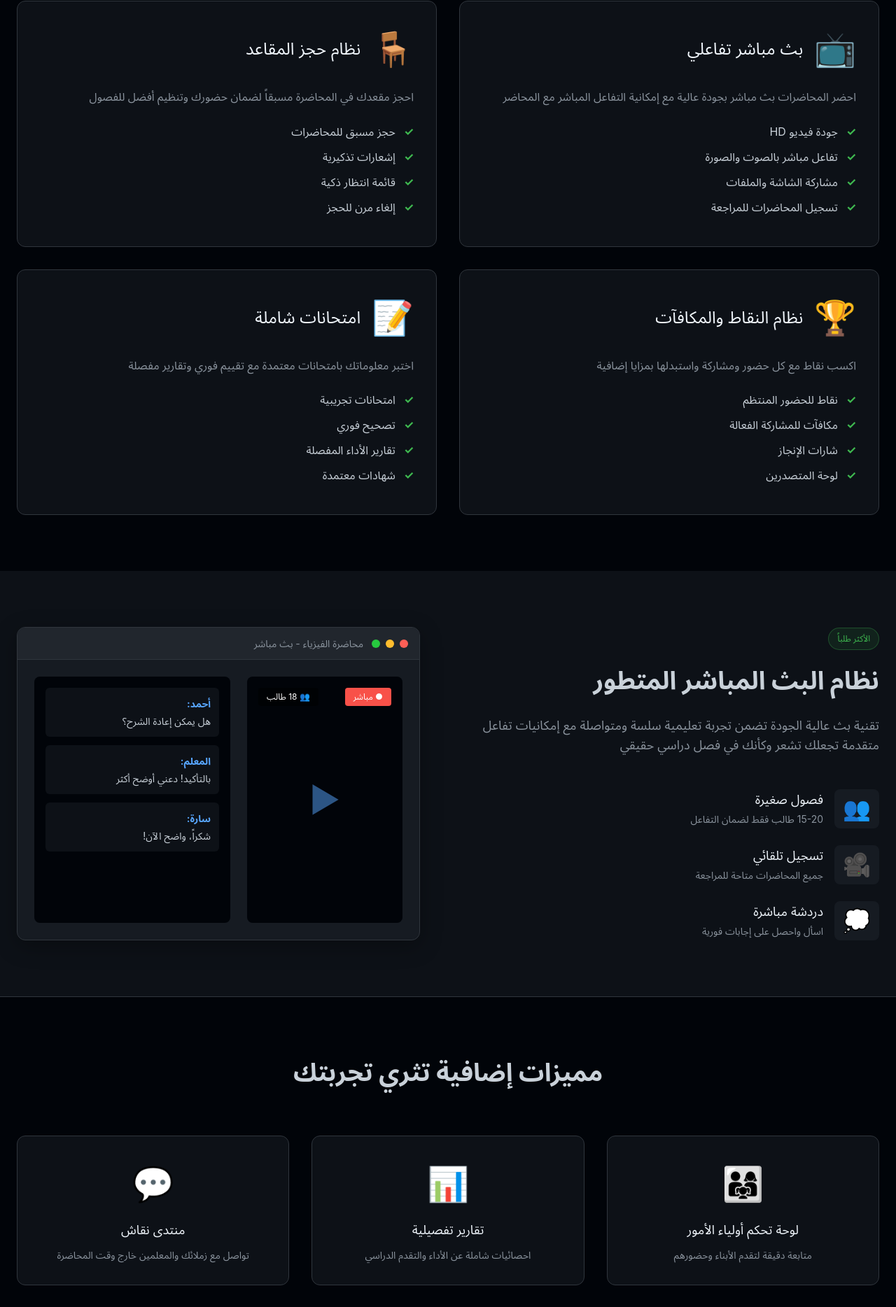
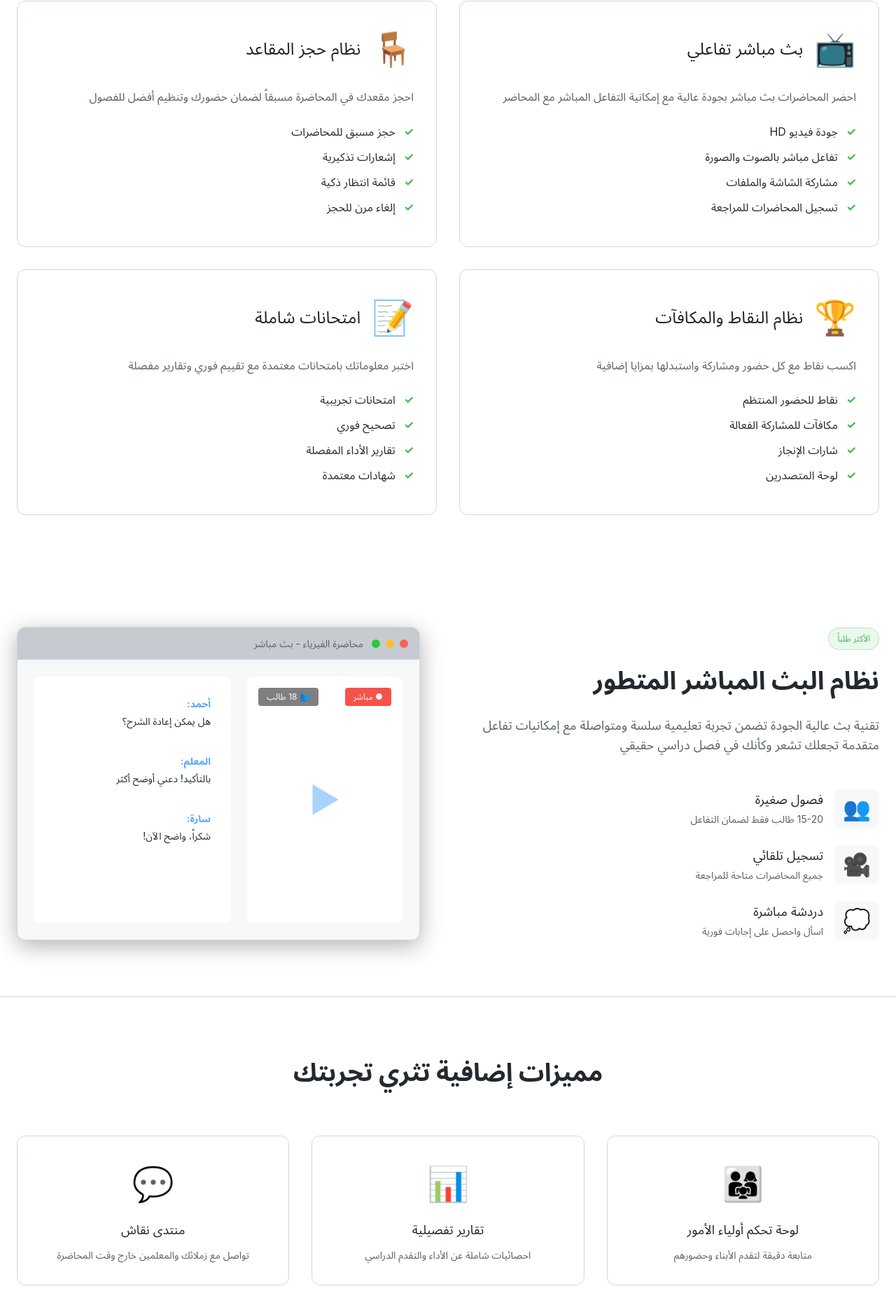
Before and after one commit to abdalla-sobhy/ACE, a Next.js app in the folder frontend/: page /features in a window 1280 px wide. Shown: the part 757-2625 px from the top of the page at 70% size. Built offline with nearby package versions, Linux system fonts and the light colour scheme.

Commit message:
added the variables to the Features

```diff
--- a/frontend/app/features/Features.module.css
+++ b/frontend/app/features/Features.module.css
@@ -1,8 +1,8 @@
 /* Container */
 .container {
   min-height: 100vh;
-  background: #0d1117;
-  color: #c9d1d9;
+  background: var(--input-color);
+  color: var(--main-text-white);
   font-family: -apple-system, BlinkMacSystemFont, 'Segoe UI', 'Noto Sans Arabic', sans-serif;
   direction: rtl;
 }
@@ -66,15 +66,15 @@
 
 .hero p {
   font-size: 24px;
-  color: #8b949e;
+  color: var(--p-text);
   margin: 0;
 }
 
 /* Main Features Section */
 .mainFeatures {
   padding: 80px 24px;
-  background: #010409;
-  border-top: 1px solid #30363d;
+  background: var(--sections-color);
+  border-top: 1px solid var(--input-border-color);
 }
 
 .featuresContainer {
@@ -94,7 +94,7 @@
 }
 
 .sectionHeader p {
-  color: #8b949e;
+  color: var(--p-text);
   font-size: 18px;
   margin: 0;
 }
@@ -106,8 +106,8 @@
 }
 
 .featureCard {
-  background: #0d1117;
-  border: 1px solid #30363d;
+  background: var(--input-color);
+  border: 1px solid var(--input-border-color);
   border-radius: 12px;
   padding: 32px;
   transition: all 0.3s ease;
@@ -134,11 +134,11 @@
 .featureCard h3 {
   font-size: 24px;
   margin: 0;
-  color: #f0f6fc;
+  color: var(--main-text-white-lighter);
 }
 
 .featureDescription {
-  color: #8b949e;
+  color: var(--p-text);
   line-height: 1.6;
   margin: 0 0 24px;
 }
@@ -154,7 +154,7 @@
   align-items: center;
   gap: 12px;
   margin-bottom: 12px;
-  color: #c9d1d9;
+  color: var(--main-text-white);
 }
 
 .checkIcon {
@@ -166,7 +166,7 @@
 /* Feature Showcase */
 .showcase {
   padding: 80px 24px;
-  background: #0d1117;
+  background: var(--input-color);
 }
 
 .showcaseContainer {
@@ -197,7 +197,7 @@
 }
 
 .showcaseContent p {
-  color: #8b949e;
+  color: var(--p-text);
   font-size: 18px;
   line-height: 1.6;
   margin: 0 0 48px;
@@ -217,7 +217,7 @@
 
 .showcaseIcon {
   font-size: 32px;
-  background: #161b22;
+  background: var(--from-wrapper-color);
   padding: 12px;
   border-radius: 8px;
   display: flex;
@@ -230,31 +230,31 @@
 .showcaseFeature h4 {
   font-size: 18px;
   margin: 0 0 4px;
-  color: #f0f6fc;
+  color: var(--main-text-white-lighter);
 }
 
 .showcaseFeature p {
-  color: #8b949e;
+  color: var(--p-text);
   margin: 0;
   font-size: 14px;
 }
 
 /* Browser Window Visual */
 .browserWindow {
-  background: #161b22;
-  border: 1px solid #30363d;
+  background: var(--from-wrapper-color);
+  border: 1px solid var(--input-border-color);
   border-radius: 12px;
   overflow: hidden;
   box-shadow: 0 8px 32px rgba(0, 0, 0, 0.3);
 }
 
 .browserHeader {
-  background: #21262d;
+  background: var(--input-border-color-lighter);
   padding: 12px 16px;
   display: flex;
   align-items: center;
   gap: 12px;
-  border-bottom: 1px solid #30363d;
+  border-bottom: 1px solid var(--input-border-color);
 }
 
 .browserDots {
@@ -274,7 +274,7 @@
 .browserDots span:nth-child(3) { background: #27c93f; }
 
 .browserTitle {
-  color: #8b949e;
+  color: var(--p-text);
   font-size: 14px;
 }
 
@@ -287,7 +287,7 @@
 
 .videoPlayer {
   flex: 1;
-  background: #010409;
+  background: var(--sections-color);
   border-radius: 8px;
   position: relative;
   display: flex;
@@ -330,7 +330,7 @@
 
 .chatPanel {
   width: 280px;
-  background: #010409;
+  background: var(--sections-color);
   border-radius: 8px;
   padding: 16px;
   display: flex;
@@ -339,7 +339,7 @@
 }
 
 .chatMessage {
-  background: #0d1117;
+  background: var(--input-color);
   padding: 12px;
   border-radius: 6px;
   font-size: 14px;
@@ -355,8 +355,8 @@
 /* Additional Features */
 .additionalFeatures {
   padding: 80px 24px;
-  background: #010409;
-  border-top: 1px solid #30363d;
+  background: var(--sections-color);
+  border-top: 1px solid var(--input-border-color);
 }
 
 .additionalContainer {
@@ -380,8 +380,8 @@
 .additionalCard {
   text-align: center;
   padding: 32px;
-  background: #0d1117;
-  border: 1px solid #30363d;
+  background: var(--input-color);
+  border: 1px solid var(--input-border-color);
   border-radius: 12px;
   transition: all 0.3s ease;
 }
@@ -400,11 +400,11 @@
 .additionalCard h4 {
   font-size: 18px;
   margin: 0 0 12px;
-  color: #f0f6fc;
+  color: var(--main-text-white-lighter);
 }
 
 .additionalCard p {
-  color: #8b949e;
+  color: var(--p-text);
   line-height: 1.5;
   margin: 0;
   font-size: 14px;
@@ -413,7 +413,7 @@
 /* Comparison Section */
 .comparison {
   padding: 80px 24px;
-  background: #0d1117;
+  background: var(--input-color);
 }
 
 .comparisonContainer {
@@ -433,14 +433,14 @@
 
 .comparisonSubtitle {
   text-align: center;
-  color: #8b949e;
+  color: var(--p-text);
   font-size: 18px;
   margin: 0 0 48px;
 }
 
 .comparisonTable {
-  background: #161b22;
-  border: 1px solid #30363d;
+  background: var(--from-wrapper-color);
+  border: 1px solid var(--input-border-color);
   border-radius: 12px;
   overflow: hidden;
 }
@@ -448,8 +448,8 @@
 .comparisonHeader {
   display: grid;
   grid-template-columns: 1fr 1fr 1fr;
-  background: #21262d;
-  border-bottom: 2px solid #30363d;
+  background: var(--input-border-color-lighter);
+  border-bottom: 2px solid var(--input-border-color);
 }
 
 .comparisonCell {
@@ -466,7 +466,7 @@
 .comparisonRow {
   display: grid;
   grid-template-columns: 1fr 1fr 1fr;
-  border-bottom: 1px solid #30363d;
+  border-bottom: 1px solid var(--input-border-color);
 }
 
 .comparisonRow:last-child {
@@ -476,7 +476,7 @@
 .comparisonFeature {
   padding: 20px;
   font-weight: 500;
-  color: #c9d1d9;
+  color: var(--main-text-white);
   background: rgba(88, 166, 255, 0.05);
   display: flex;
   align-items: center;
@@ -505,8 +505,8 @@
 /* Stats Section */
 .stats {
   padding: 80px 24px;
-  background: #010409;
-  border-top: 1px solid #30363d;
+  background: var(--sections-color);
+  border-top: 1px solid var(--input-border-color);
 }
 
 .statsContainer {
@@ -530,8 +530,8 @@
 .statCard {
   text-align: center;
   padding: 48px 24px;
-  background: #0d1117;
-  border: 1px solid #30363d;
+  background: var(--input-color);
+  border: 1px solid var(--input-border-color);
   border-radius: 12px;
   position: relative;
   overflow: hidden;
@@ -571,7 +571,7 @@
 }
 
 .statCard p {
-  color: #8b949e;
+  color: var(--p-text);
   font-size: 16px;
   margin: 0;
   position: relative;
@@ -580,7 +580,7 @@
 /* CTA Section */
 .cta {
   padding: 100px 24px;
-  background: #161b22;
+  background: var(--from-wrapper-color);
   text-align: center;
   position: relative;
   overflow: hidden;
@@ -609,7 +609,7 @@
 }
 
 .cta p {
-  color: #8b949e;
+  color: var(--p-text);
   font-size: 20px;
   margin: 0 0 48px;
 }
@@ -674,7 +674,7 @@
 }
 
 .ctaNote {
-  color: #8b949e;
+  color: var(--p-text);
   font-size: 16px;
   display: flex;
   align-items: center;
```
